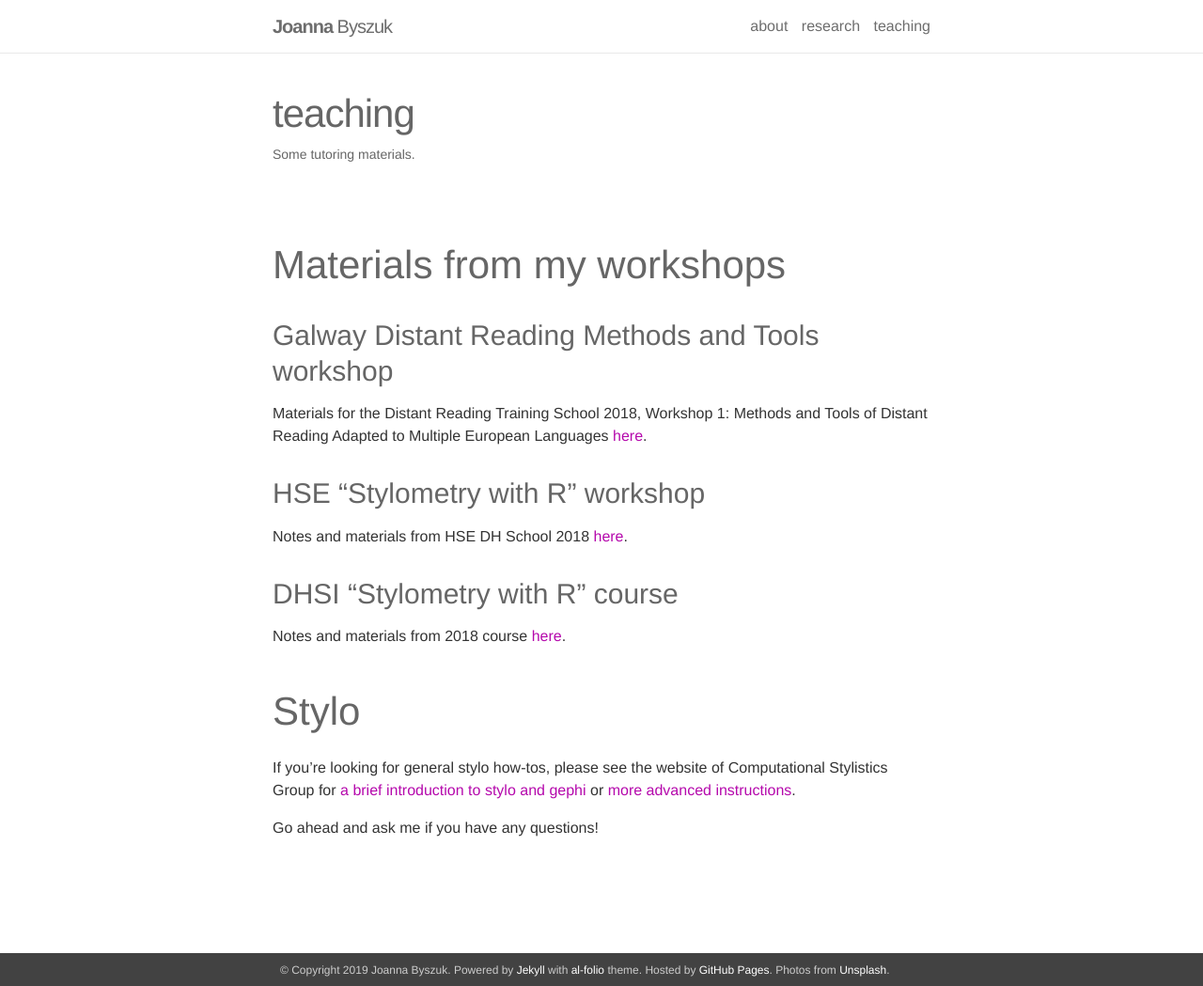
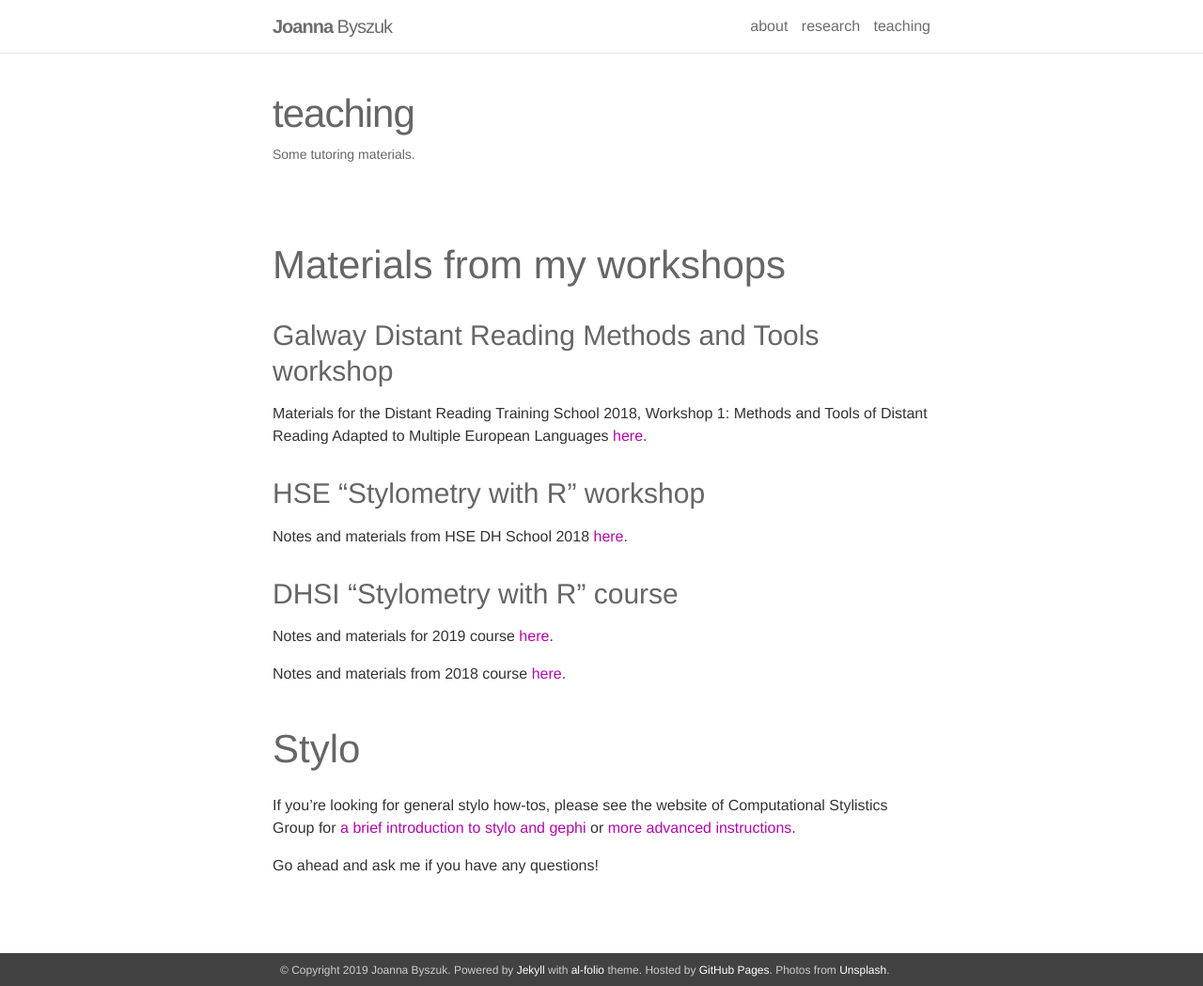
Before and after one commit to JoannaBy/JoannaBy.github.io, a Jekyll site: the page built from _pages/teaching.md, in a window 1280 px wide and 1049 px high. Shown: the whole window at 94% size. Built offline with Jekyll 4.4.1, drawn with Linux system fonts in a browser that asks for light colours; nearby versions of some CDN libraries.

Commit message:
added info about DHSI 2019

```diff
--- a/_pages/teaching.md
+++ b/_pages/teaching.md
@@ -14,6 +14,8 @@ Materials for the Distant Reading Training School 2018, Workshop 1: Methods and
 Notes and materials from HSE DH School 2018 [here](https://github.com/JoannaBy/HSE-Stylometry).
 
 ### DHSI "Stylometry with R" course
+Notes and materials for 2019 course [here](https://github.com/JoannaBy/DHSI2019-Stylometry).
+
 Notes and materials from 2018 course [here](https://github.com/JoannaBy/DHSI-Stylometry).
 
 
```
